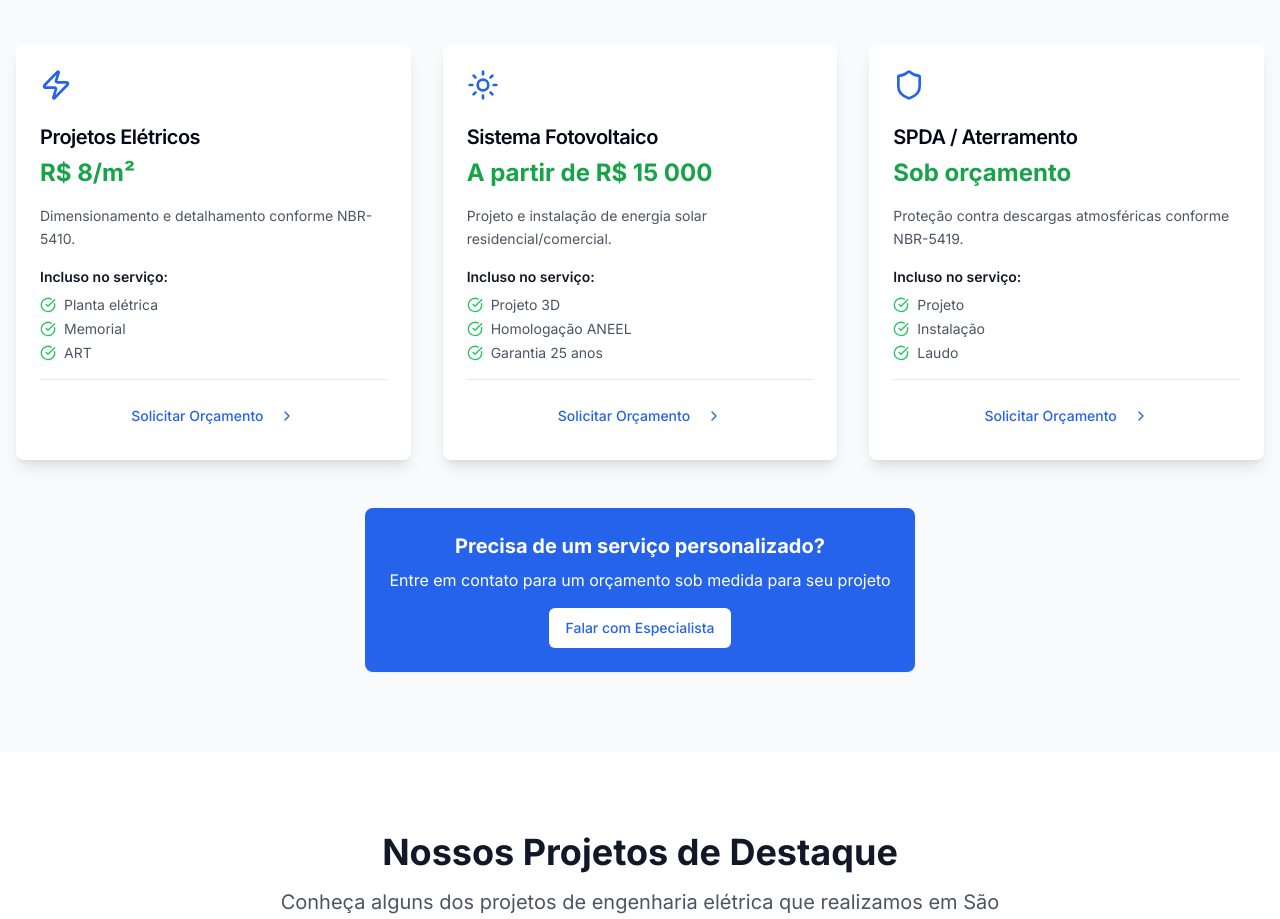
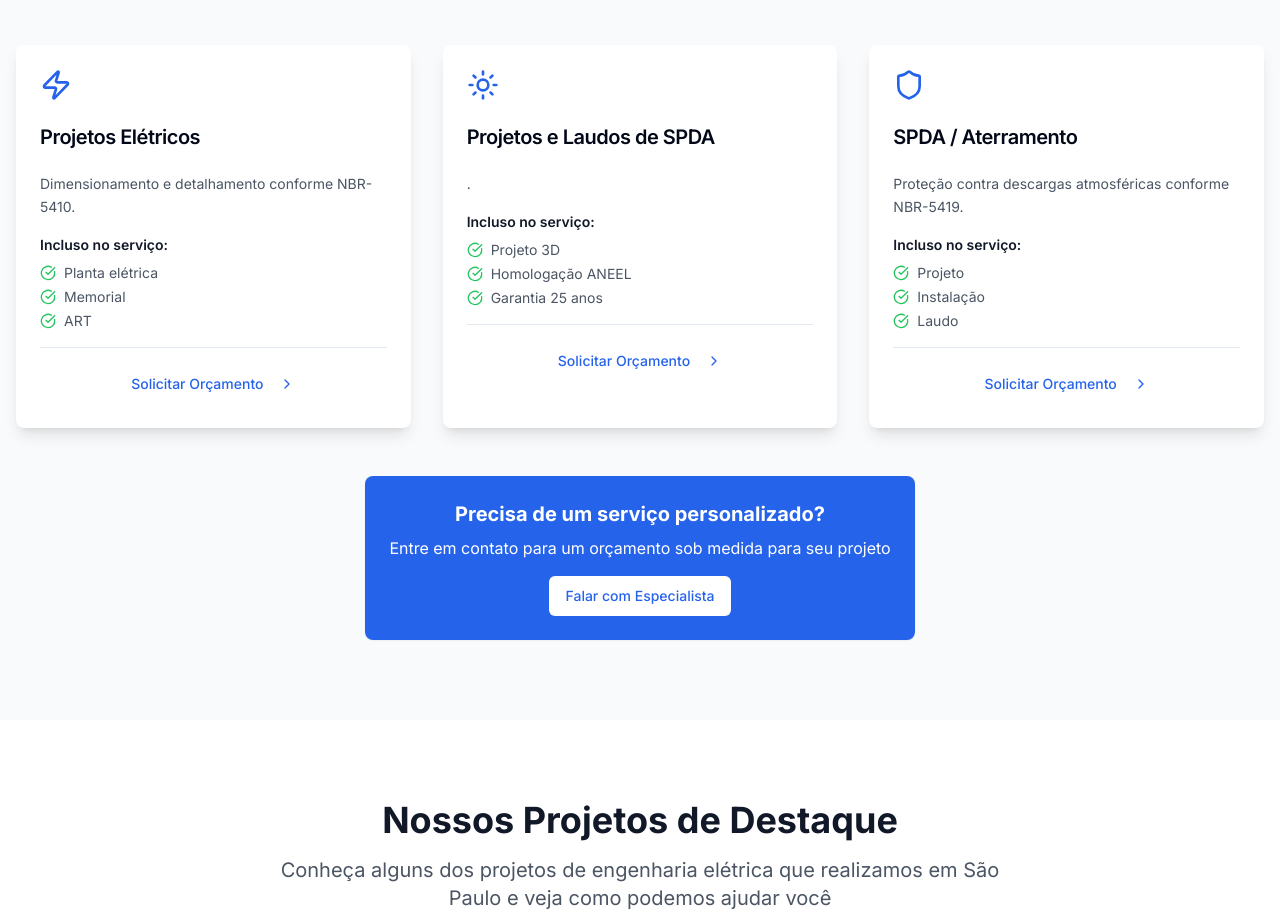
Before and after one commit to RickMendes7/JMA-Engenharia, a Next.js app: page / in a window 1280 px wide. Shown: the part 2040-2959 px from the top of the page. Built offline with nearby package versions, Linux system fonts and the light colour scheme.

Commit message:
keko atualizou

```diff
--- a/app/page.tsx
+++ b/app/page.tsx
@@ -171,21 +171,20 @@ Mensagem: ${formData.mensagem}`
       title: "Projetos Elétricos",
       description: "Dimensionamento e detalhamento conforme NBR-5410.",
       features: ["Planta elétrica", "Memorial", "ART"],
-      price: "R$ 8/m²",
+
     },
     {
       icon: <Sun className="h-8 w-8" />,
-      title: "Sistema Fotovoltaico",
-      description: "Projeto e instalação de energia solar residencial/comercial.",
+      title: "Projetos e Laudos de SPDA",
+      description: ".",
       features: ["Projeto 3D", "Homologação ANEEL", "Garantia 25 anos"],
-      price: "A partir de R$ 15 000",
+
     },
     {
       icon: <Shield className="h-8 w-8" />,
       title: "SPDA / Aterramento",
       description: "Proteção contra descargas atmosféricas conforme NBR-5419.",
       features: ["Projeto", "Instalação", "Laudo"],
-      price: "Sob orçamento",
     },
   ]
 
```
